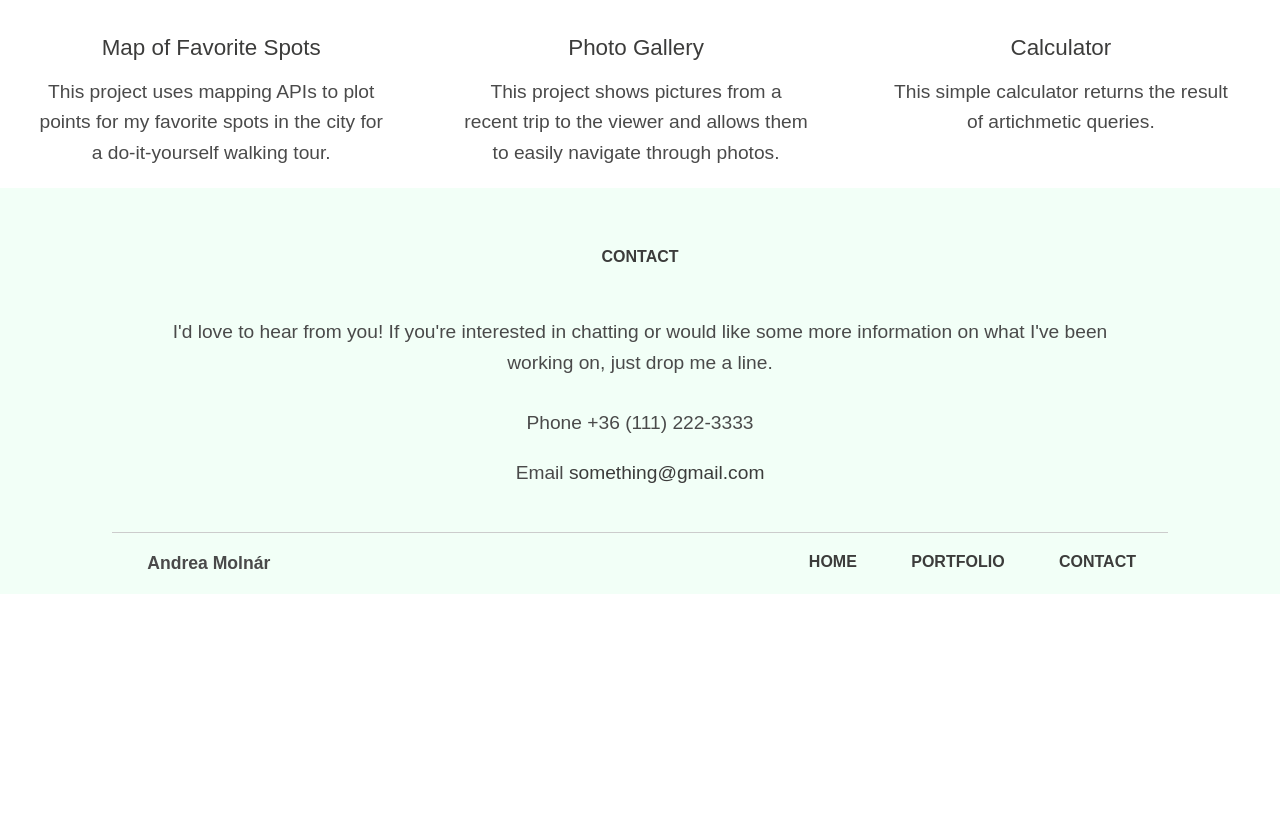
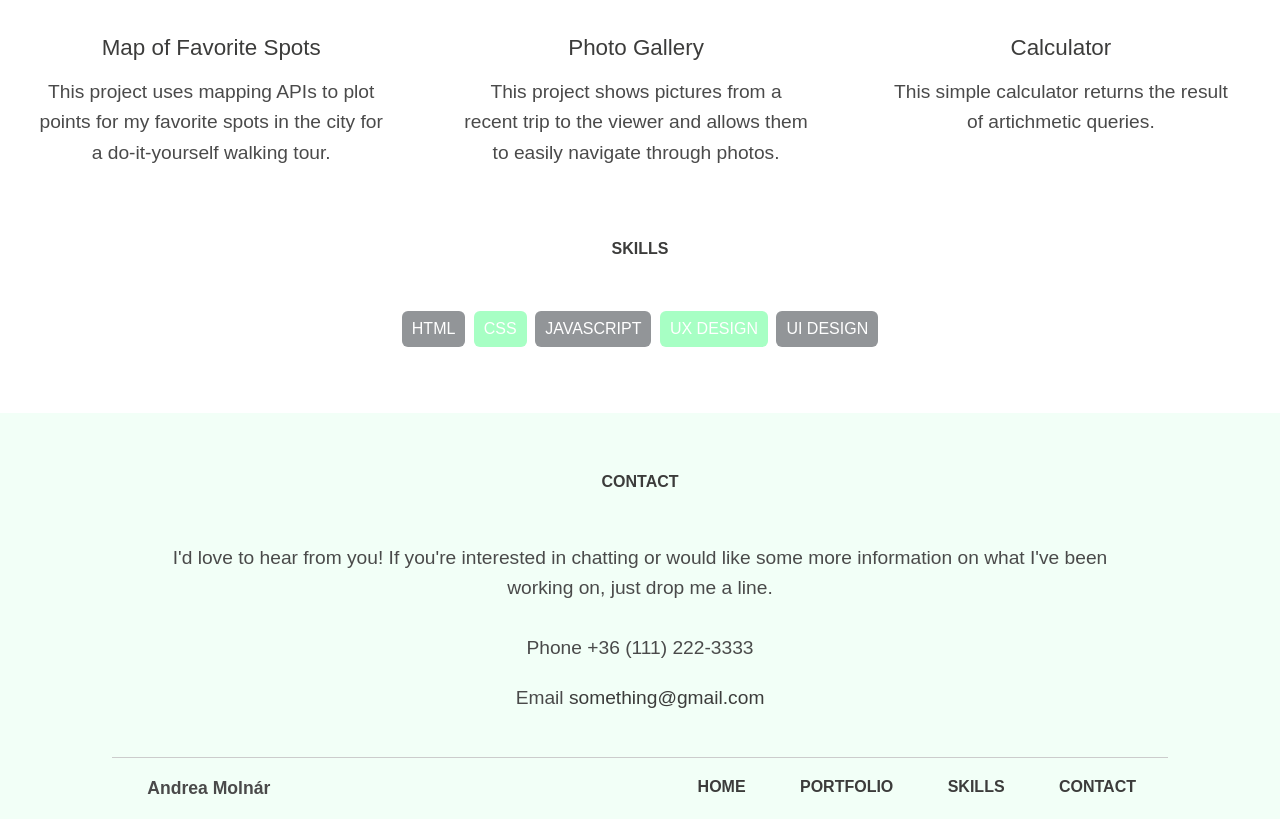
Before and after one commit to Andivagyoken/Techdegree-Project-2, a plain HTML site: page index.html in a window 1280 px wide. Shown: the part 999-1818 px from the top of the page. Before the commit the page ends 1593 px from the top, so only its background shows below. Drawn offline with Linux system fonts and the light colour scheme.

Commit message:
Added "skills" section

```diff
--- a/css/styles.css
+++ b/css/styles.css
@@ -158,6 +158,25 @@ a:hover {
   font-weight: bolder;
 }
 
+.skills {
+  text-align: center;
+  padding-bottom: 2em;
+}
+
+.skills li {
+  border-radius: 6px;
+  display: inline-block;
+  background: #A7FFC4;
+  color: white;
+  padding: 5px 10px;
+  margin: 2px;
+  font-weight: normal;
+}
+
+.skills li:nth-child(odd) {
+  background: #929598;
+}
+
 #contact-text {
   margin-bottom: 1.5em;
 }
@@ -192,6 +211,7 @@ hr {
 
 #footer-home,
 #footer-portfolio,
+#footer-skills,
 #footer-contact {
   display: none;
 }
@@ -263,6 +283,7 @@ hr {
 
   #footer-home,
   #footer-portfolio,
+  #footer-skills,
   #footer-contact {
     display: inline-block;
   }
--- a/index.html
+++ b/index.html
@@ -19,6 +19,7 @@
             <ul class="main-nav">
               <li><a href="#home">home</a></li>
               <li><a href="#portfolio">portfolio</a></li>
+              <li><a href="#skills">skills</a></li>
               <li><a href=#contact>contact</a></li>
             </ul>
         </nav>
@@ -73,6 +74,16 @@
         <p>This simple calculator returns the result of artichmetic queries.</p>
       </div>
     </div>
+    <div class="container clearfix skills" id="skills">
+      <h2>skills</h2>
+        <ul class="skills">
+         <li>HTML</li>
+         <li>CSS</li>
+         <li>JavaScript</li>
+         <li>UX Design</li>
+         <li>UI Design</li>
+       </ul>
+    </div>
   </main>
 
     <!-- Contact & Footer -->
@@ -92,6 +103,7 @@
           <li id="footer-top"><a href=#home>back to top</a></li>
           <li id="footer-home"><a href=#home>home</a></li>
           <li id="footer-portfolio"><a href=#portfolio>portfolio</a></li>
+          <li id="footer-skills"><a href=#skills>skills</a></li>
           <li id="footer-contact"><a href=#contact>contact</a></li>
         </ul>
       </nav>
```
